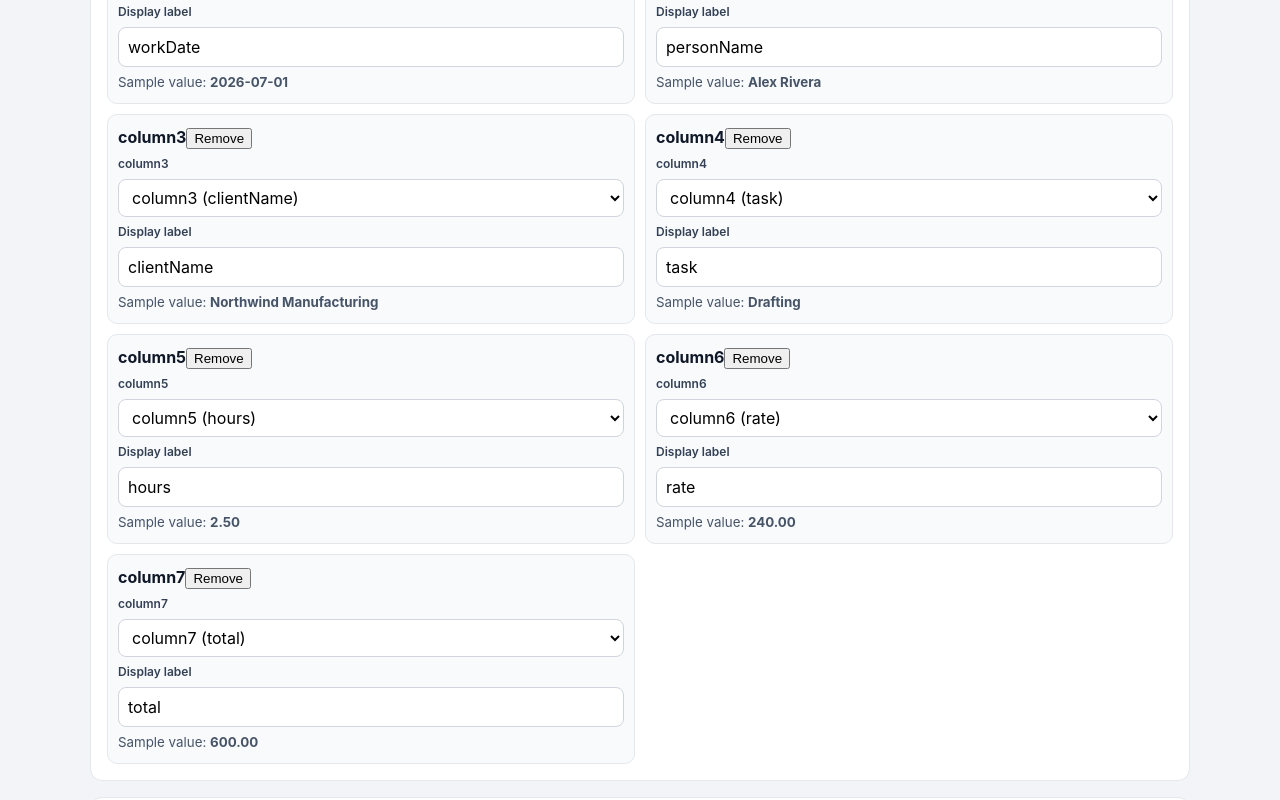
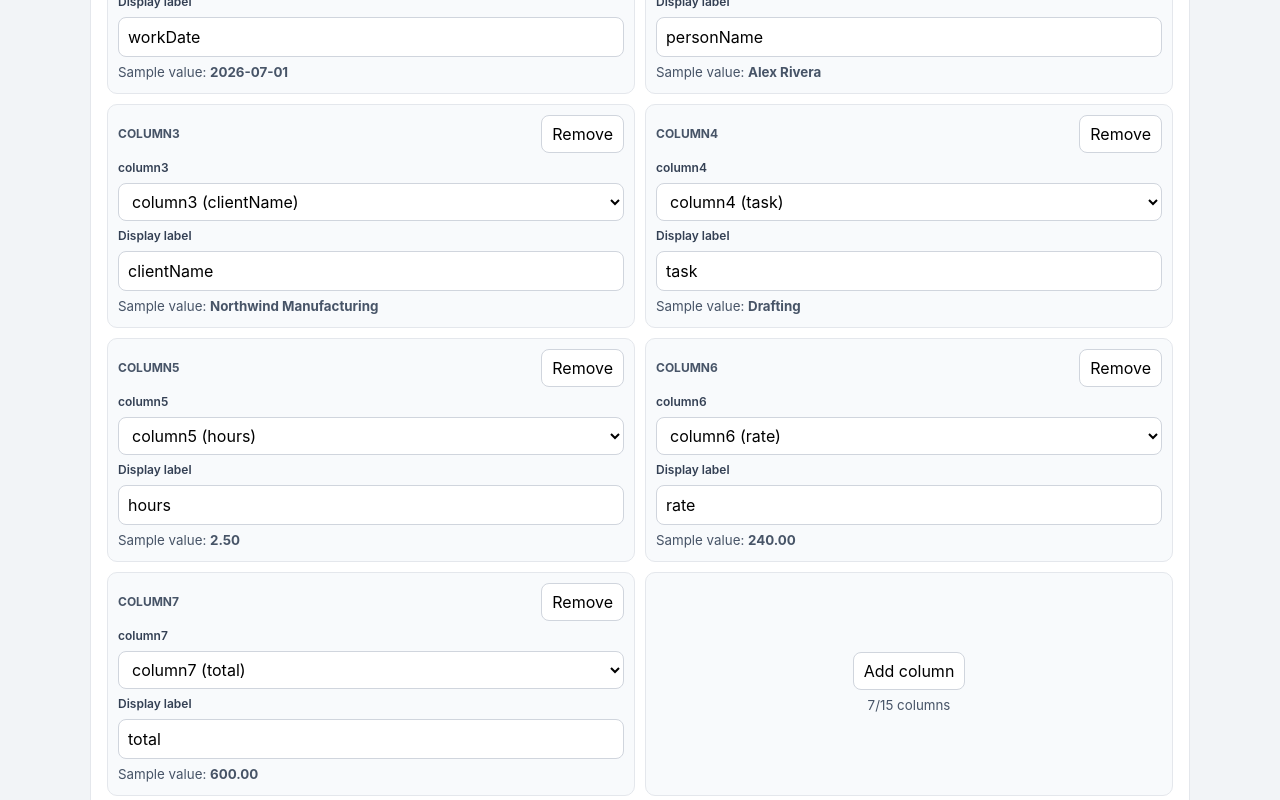
Before and after one commit to mxdavis/flex-reports, a React (Vite) app: page / in a window 1280 px wide. Shown: the part 380-1180 px from the top of the page. Built offline with nearby package versions, Linux system fonts and the light colour scheme.

Commit message:
feat: reorder mapping columns and inline add-column card

```diff
--- a/src/App.css
+++ b/src/App.css
@@ -58,6 +58,38 @@
   gap: 6px;
 }
 
+.mapping-grid article.dragging {
+  opacity: 0.6;
+}
+
+.column-card-header {
+  display: flex;
+  align-items: center;
+  justify-content: space-between;
+}
+
+.column-card-header strong {
+  color: #475467;
+  font-size: 12px;
+  text-transform: uppercase;
+}
+
+.column-card-header button,
+.add-column-card button {
+  border: 1px solid #d0d5dd;
+  border-radius: 8px;
+  background: #ffffff;
+  padding: 6px 10px;
+  font: inherit;
+  cursor: pointer;
+}
+
+.column-card-header button:disabled,
+.add-column-card button:disabled {
+  cursor: not-allowed;
+  opacity: 0.55;
+}
+
 .mapping-grid label {
   font-size: 12px;
   color: #344054;
@@ -74,6 +106,15 @@
 }
 
 .mapping-grid small {
+  color: #475467;
+}
+
+.add-column-card {
+  place-content: center;
+  text-align: center;
+}
+
+.add-column-card small {
   color: #475467;
 }
 
--- a/src/App.tsx
+++ b/src/App.tsx
@@ -73,6 +73,7 @@ function App() {
   const [reportData, setReportData] = useState<ReportData>(() => {
     return loadReportData(sourceColumns)
   })
+  const [draggedFieldId, setDraggedFieldId] = useState<string | null>(null)
 
   useEffect(() => {
     setReportData((previous) => {
@@ -115,6 +116,29 @@ function App() {
     return formatCellValue(row[mappedColumn.key])
   }
 
+  function moveField(sourceId: string, targetId: string): void {
+    if (sourceId === targetId) {
+      return
+    }
+
+    setReportData((previous) => {
+      const fromIndex = previous.fields.findIndex((field) => field.id === sourceId)
+      const toIndex = previous.fields.findIndex((field) => field.id === targetId)
+      if (fromIndex < 0 || toIndex < 0) {
+        return previous
+      }
+
+      const nextFields = [...previous.fields]
+      const [moved] = nextFields.splice(fromIndex, 1)
+      nextFields.splice(toIndex, 0, moved)
+
+      return {
+        ...previous,
+        fields: nextFields,
+      }
+    })
+  }
+
   return (
     <div className="seed-page">
       <header className="seed-header">
@@ -133,37 +157,6 @@ function App() {
           without touching code.
         </p>
 
-        <div className="mapping-actions">
-          <button
-            type="button"
-            onClick={() => {
-              setReportData((previous) => {
-                if (previous.fields.length >= MAX_REPORT_COLUMNS) {
-                  return previous
-                }
-
-                return {
-                  ...previous,
-                  fields: [
-                    ...previous.fields,
-                    {
-                      id: getNextFieldId(previous.fields.map((field) => field.id)),
-                      label: String(sourceColumns[0]?.key ?? 'workDate'),
-                      sourceKey: sourceColumns[0]?.key ?? 'workDate',
-                    },
-                  ],
-                }
-              })
-            }}
-            disabled={reportData.fields.length >= MAX_REPORT_COLUMNS}
-          >
-            Add column
-          </button>
-          <small>
-            {reportData.fields.length}/{MAX_REPORT_COLUMNS} columns
-          </small>
-        </div>
-
         <div className="mapping-grid">
           {reportData.fields.map((field, index) => {
             const selectedSourceKey = field.sourceKey
@@ -173,7 +166,27 @@ function App() {
               : ''
 
             return (
-              <article key={field.id}>
+              <article
+                key={field.id}
+                draggable
+                onDragStart={() => {
+                  setDraggedFieldId(field.id)
+                }}
+                onDragOver={(event) => {
+                  event.preventDefault()
+                }}
+                onDrop={(event) => {
+                  event.preventDefault()
+                  if (draggedFieldId) {
+                    moveField(draggedFieldId, field.id)
+                  }
+                  setDraggedFieldId(null)
+                }}
+                onDragEnd={() => {
+                  setDraggedFieldId(null)
+                }}
+                className={draggedFieldId === field.id ? 'dragging' : ''}
+              >
                 <div className="column-card-header">
                   <strong>{`column${index + 1}`}</strong>
                   <button
@@ -255,6 +268,35 @@ function App() {
               </article>
             )
           })}
+
+          <article className="add-column-card">
+            <button
+              type="button"
+              onClick={() => {
+                setReportData((previous) => {
+                  if (previous.fields.length >= MAX_REPORT_COLUMNS) {
+                    return previous
+                  }
+
+                  return {
+                    ...previous,
+                    fields: [
+                      ...previous.fields,
+                      {
+                        id: getNextFieldId(previous.fields.map((field) => field.id)),
+                        label: String(sourceColumns[0]?.key ?? 'workDate'),
+                        sourceKey: sourceColumns[0]?.key ?? 'workDate',
+                      },
+                    ],
+                  }
+                })
+              }}
+              disabled={reportData.fields.length >= MAX_REPORT_COLUMNS}
+            >
+              Add column
+            </button>
+            <small>{reportData.fields.length}/{MAX_REPORT_COLUMNS} columns</small>
+          </article>
         </div>
       </section>
       )}
```
